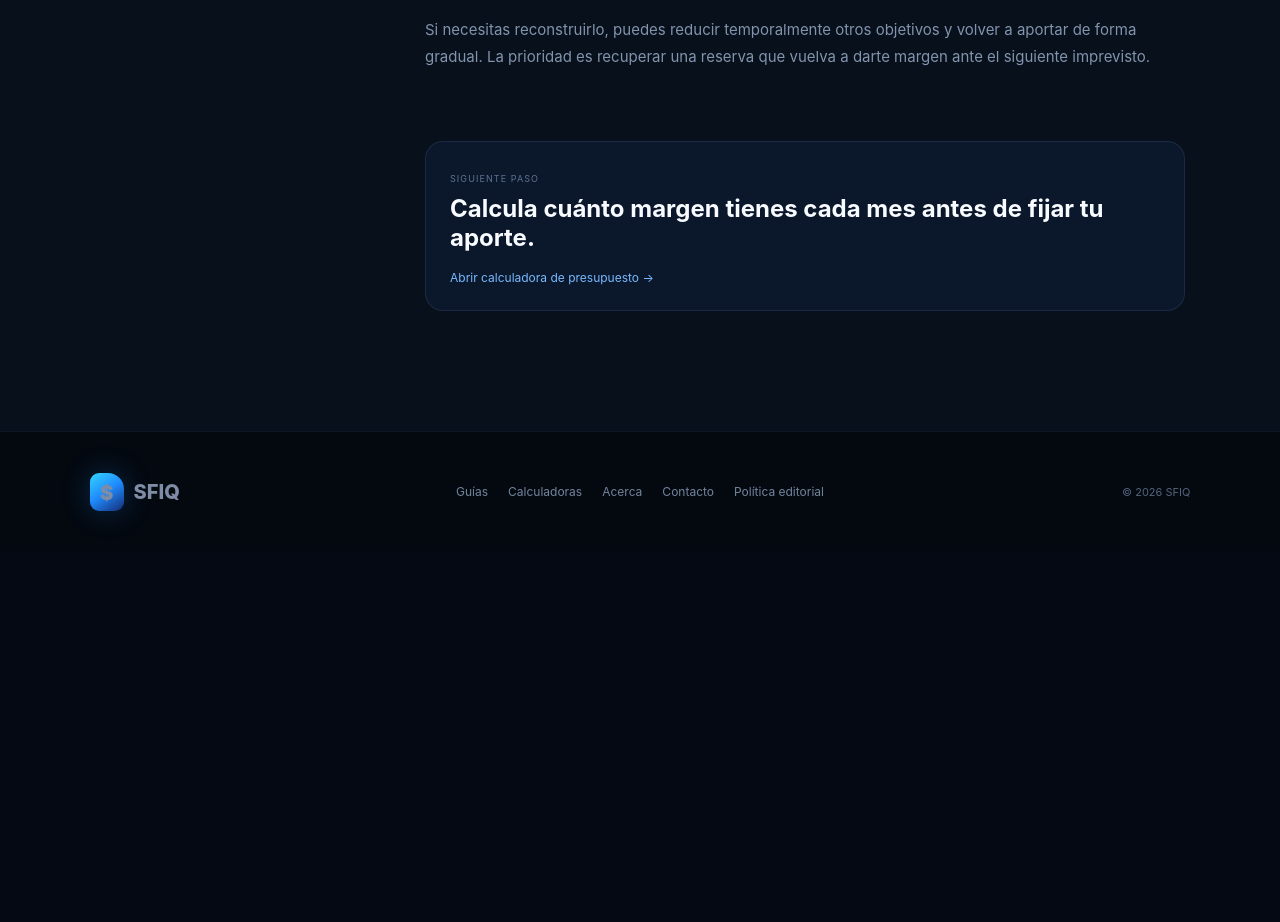
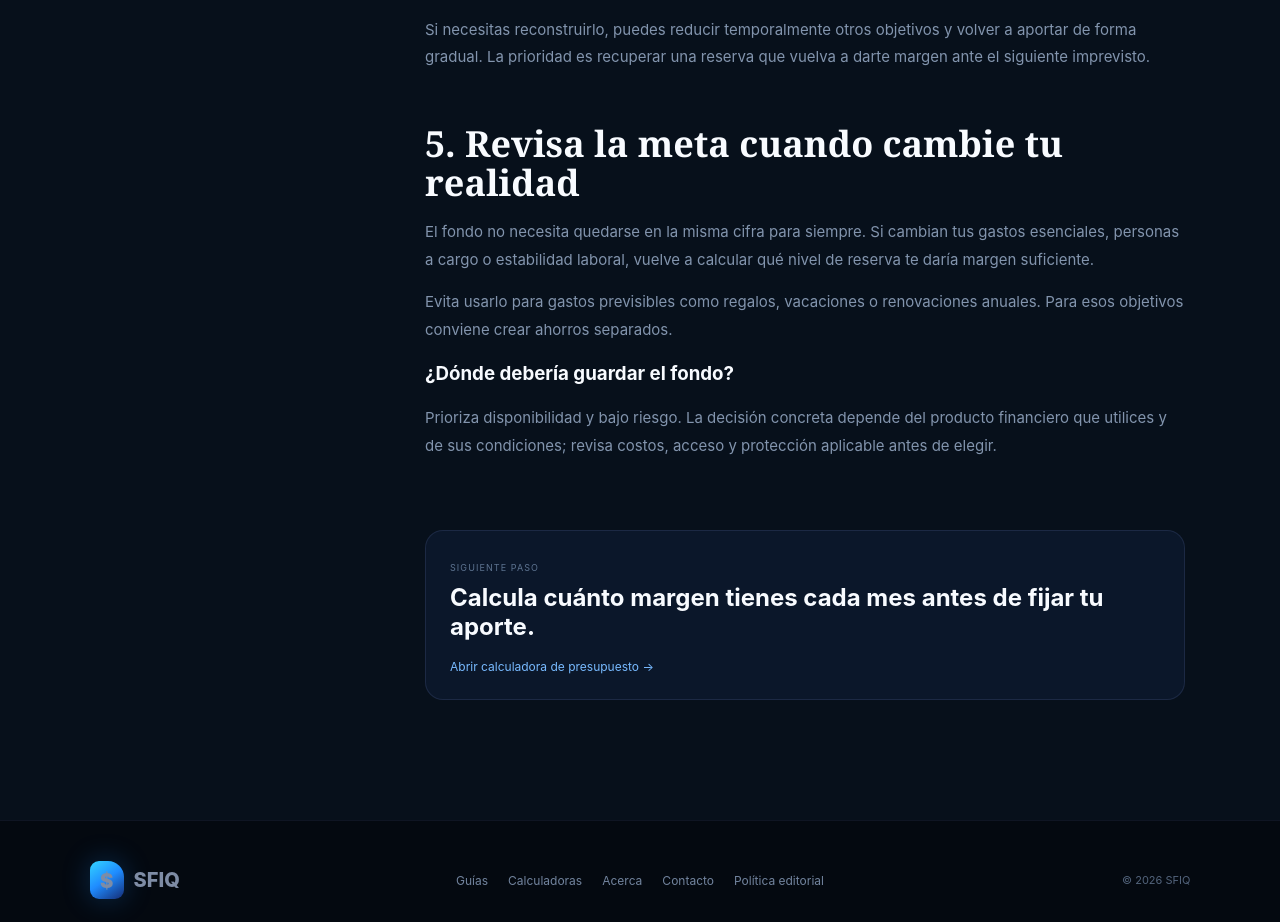
Before and after one commit to Sofonias-23/MiFinanzas, a Next.js app in the folder web/: page /guias/fondo-emergencia in a window 1280 px wide. Shown: the part 2000-2922 px from the top of the page. Before the commit the page ends 2551 px from the top, so only its background shows below. Built offline with nearby package versions, Linux system fonts and the light colour scheme; no server answers.

Commit message:
Expand guide with practical review and FAQ

```diff
--- a/web/app/guias/fondo-emergencia/page.tsx
+++ b/web/app/guias/fondo-emergencia/page.tsx
@@ -102,6 +102,15 @@ export default function FondoEmergenciaPage() {
               <p>Si necesitas reconstruirlo, puedes reducir temporalmente otros objetivos y volver a aportar de forma gradual. La prioridad es recuperar una reserva que vuelva a darte margen ante el siguiente imprevisto.</p>
             </section>
 
+
+            <section id="revision">
+              <h2>5. Revisa la meta cuando cambie tu realidad</h2>
+              <p>El fondo no necesita quedarse en la misma cifra para siempre. Si cambian tus gastos esenciales, personas a cargo o estabilidad laboral, vuelve a calcular qué nivel de reserva te daría margen suficiente.</p>
+              <p>Evita usarlo para gastos previsibles como regalos, vacaciones o renovaciones anuales. Para esos objetivos conviene crear ahorros separados.</p>
+              <h3>¿Dónde debería guardar el fondo?</h3>
+              <p>Prioriza disponibilidad y bajo riesgo. La decisión concreta depende del producto financiero que utilices y de sus condiciones; revisa costos, acceso y protección aplicable antes de elegir.</p>
+            </section>
+
             <GuideAdSlot position="end" />
             <div className="articleNext">
               <span>SIGUIENTE PASO</span>
```
